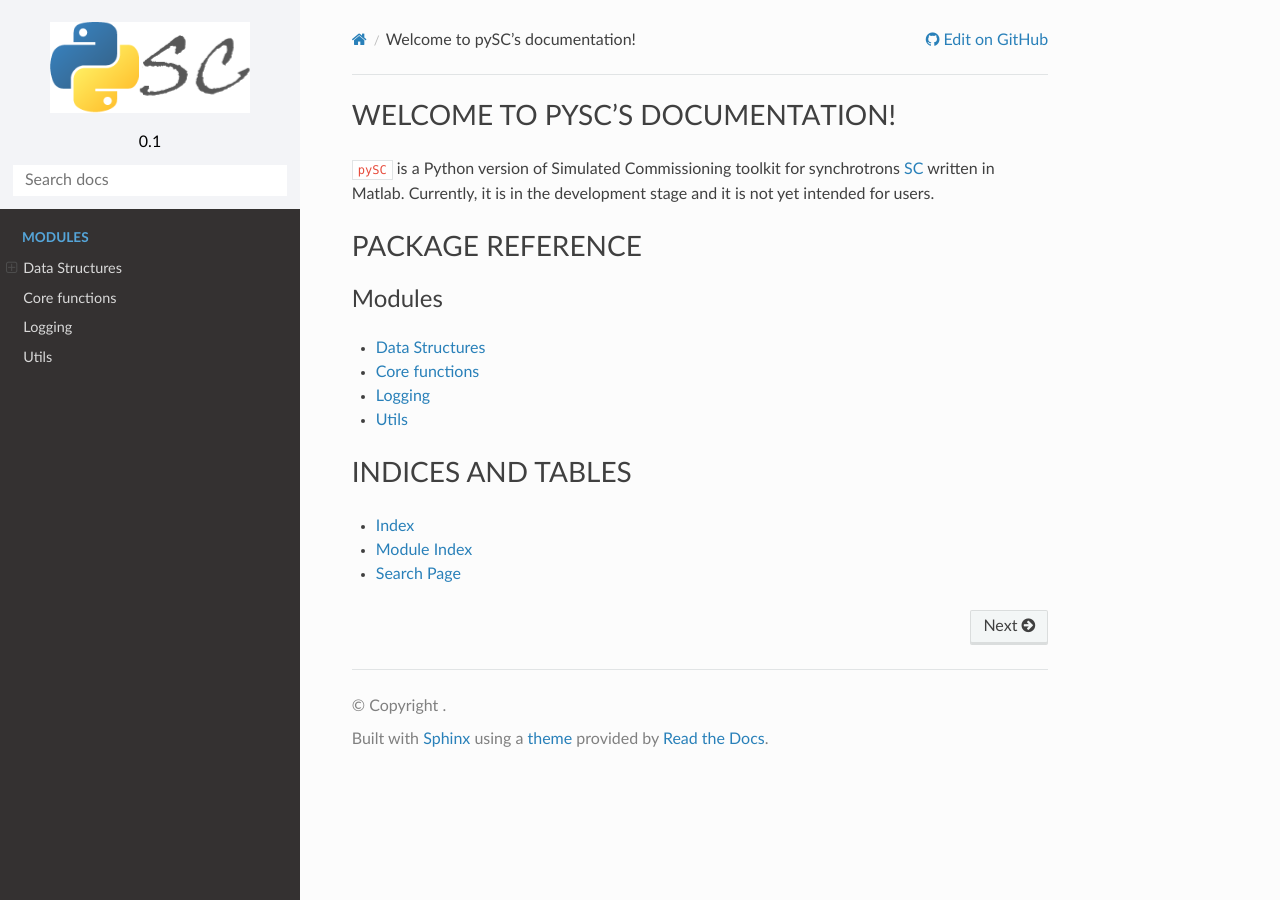
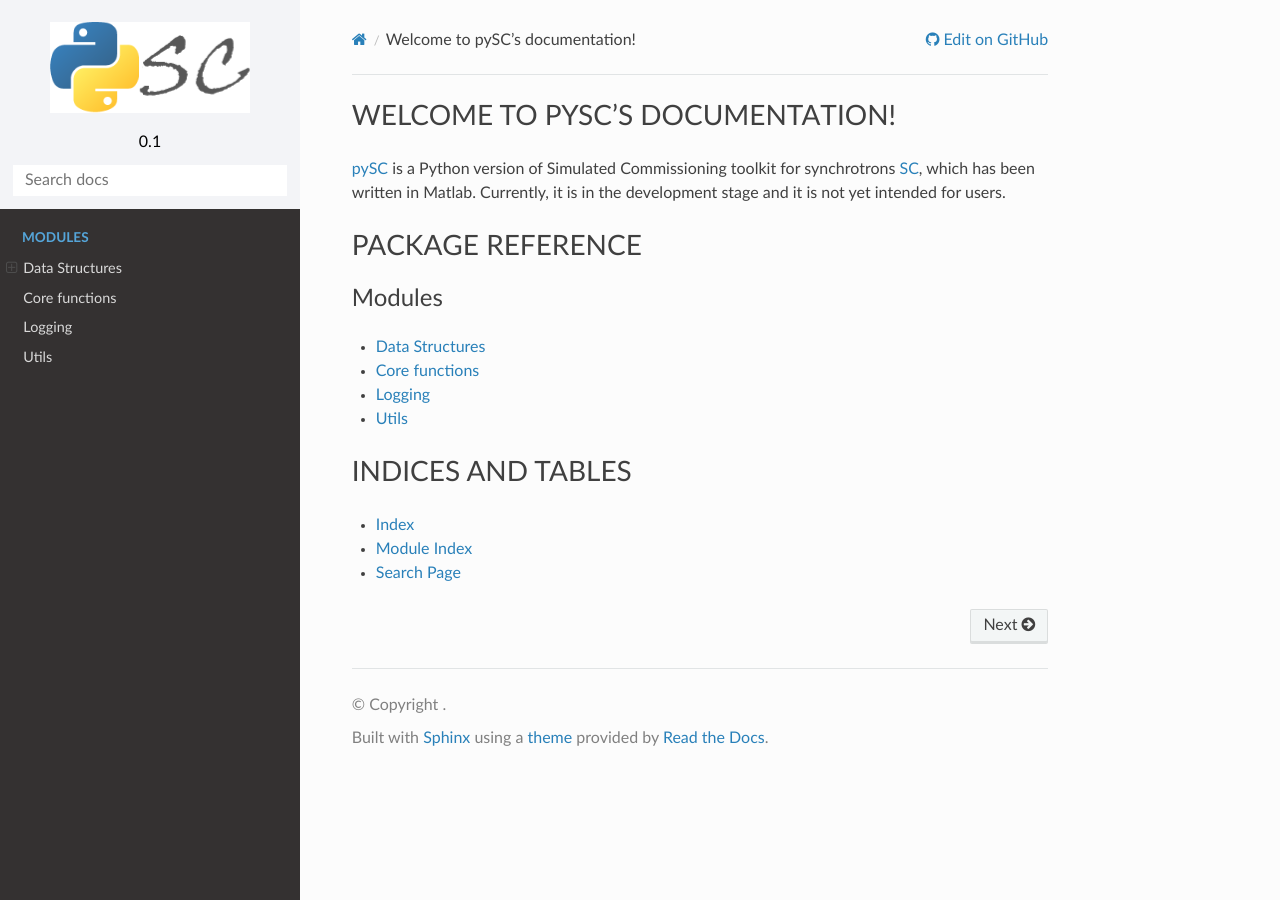
Before and after one commit to lmalina/pySC, a Sphinx documentation site: the page built from doc/index.rst, in a window 1280 px wide. Built offline with Sphinx 7.4.7 and the Read the Docs theme 2.0.0, drawn with Linux system fonts in a browser that asks for light colours.

Commit message:
Updating .gitignore and documentation index

```diff
--- a/doc/index.rst
+++ b/doc/index.rst
@@ -1,7 +1,8 @@
 Welcome to pySC's documentation!
 ================================
 
-``pySC`` is a Python version of Simulated Commissioning toolkit for synchrotrons `SC <https://github.com/ThorstenHellert/SC>`_ written in Matlab.
+`pySC <https://github.com/lmalina/pySC>`_ is a Python version of Simulated Commissioning toolkit for synchrotrons
+`SC <https://github.com/ThorstenHellert/SC>`_, which has been written in Matlab.
 Currently, it is in the development stage and it is not yet intended for users.
 
 
```
Also changed, not shown: 1 other file.
